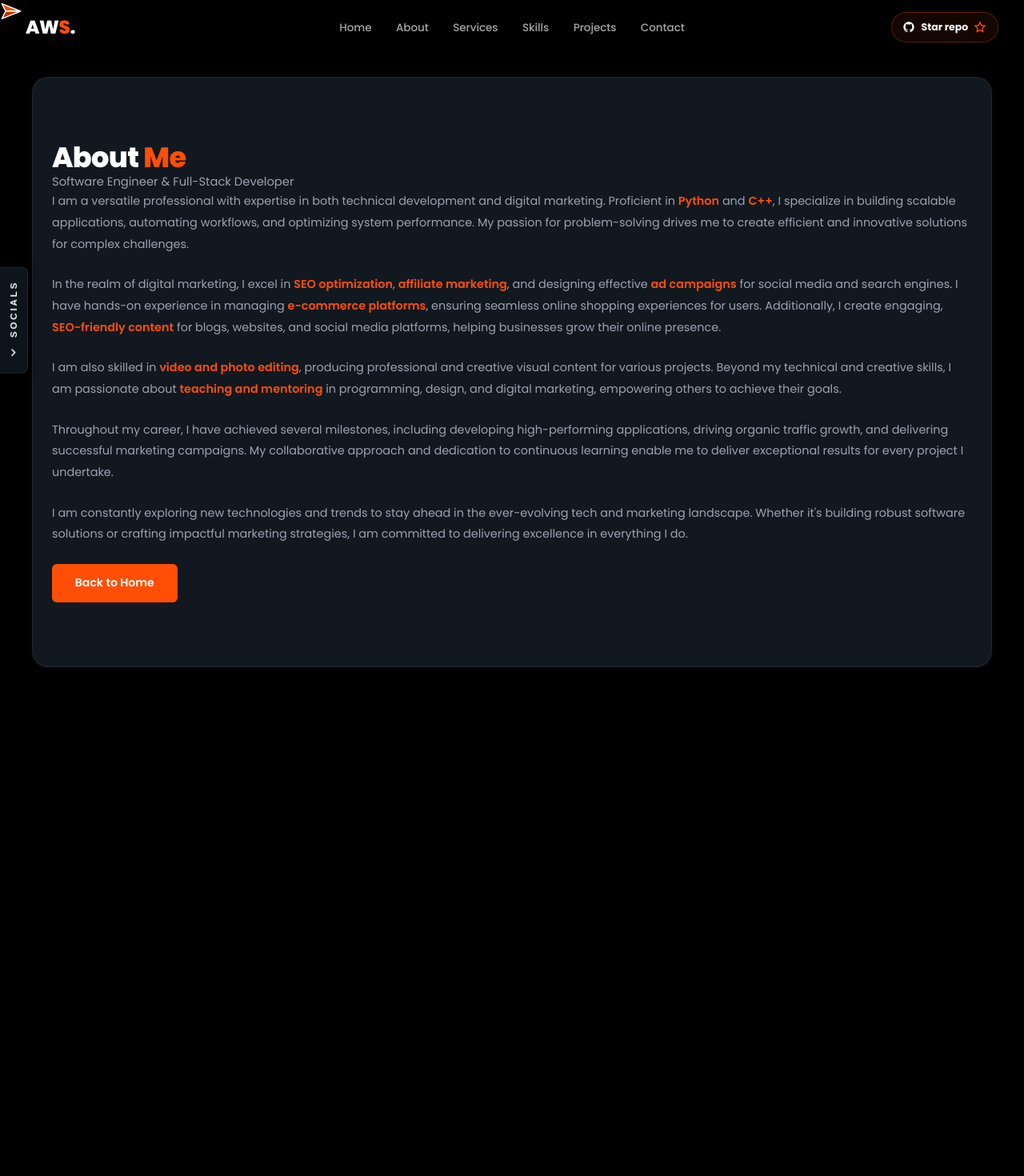
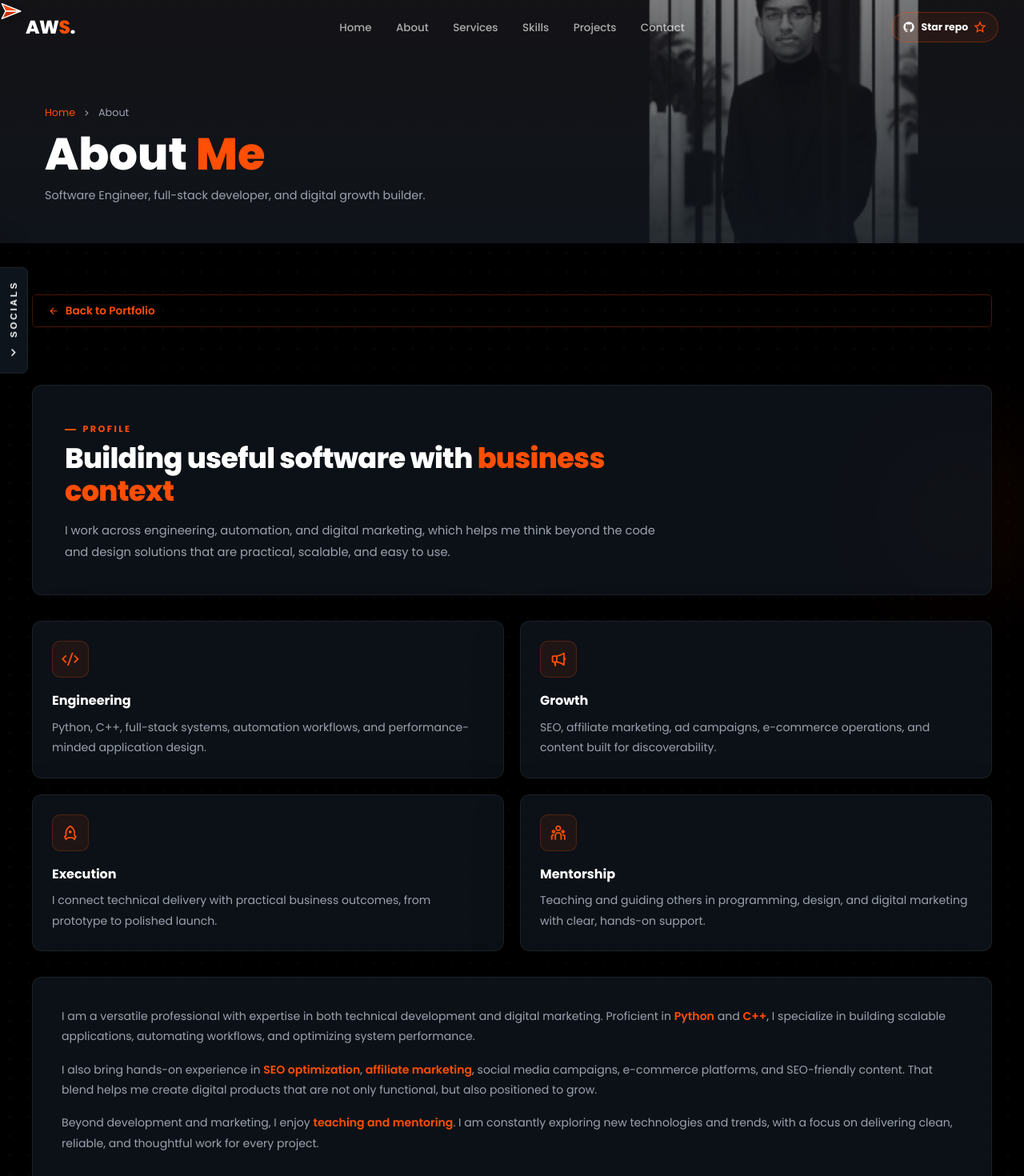
Before and after one commit to Ab-Wb-Sid/my-portfolio, a React (Vite) app: page /about in a window 1280 px wide. Shown: the top 1470 px of the page at 80% size. Before the commit the page ends 898 px from the top, so only its background shows below. Built offline with nearby package versions, Linux system fonts and the light colour scheme.

Commit message:
project 4 added

```diff
--- a/src/pages/AboutDetails.css
+++ b/src/pages/AboutDetails.css
@@ -1,10 +1,199 @@
-/* ── ABOUT DETAILS PAGE ── */
-.about-details { background: var(--primary-color); min-height: 100vh; padding: 6rem 1.5rem 4rem; }
-.about-details__container {
-  max-width: var(--max-width); margin: auto;
-  background: var(--surface); border: 1px solid var(--border);
-  border-radius: 20px; padding: 3rem;
-  box-shadow: 0 20px 60px rgba(0,0,0,.3);
+/* ABOUT DETAILS PAGE */
+.about-hero {
+  min-height: 38vh;
+  display: flex;
+  align-items: flex-end;
+  padding-top: 70px;
+  padding-bottom: 3rem;
+  background-position: center;
+  background-repeat: no-repeat;
+  background-size: cover;
+  position: relative;
 }
-.about-details__content { color: var(--text-light); font-size: .9rem; line-height: 1.85; margin-bottom: 1.5rem; }
-.about-details__content strong { color: var(--secondary-color); font-weight: 600; }
+
+.about-hero::after {
+  content: '';
+  position: absolute;
+  inset: 0;
+  background: linear-gradient(to bottom, rgba(0, 0, 0, 0.3) 0%, rgba(13, 19, 25, 0.85) 100%);
+}
+
+.about-hero__content {
+  width: 100%;
+  max-width: var(--max-width);
+  margin: 0 auto;
+  padding: 0 1rem;
+  position: relative;
+  z-index: 1;
+}
+
+.about-hero__breadcrumb {
+  display: flex;
+  align-items: center;
+  gap: 0.5rem;
+  margin-bottom: 0.75rem;
+  color: var(--text-light);
+  font-size: 0.8rem;
+}
+
+.about-hero__breadcrumb a {
+  color: var(--secondary-color);
+  transition: opacity 0.2s;
+}
+
+.about-hero__breadcrumb a:hover {
+  opacity: 0.8;
+}
+
+.about-hero__title {
+  color: var(--white);
+  font-size: clamp(2rem, 6vw, 3.5rem);
+  font-weight: 800;
+  line-height: 1.1;
+}
+
+.about-hero__title span {
+  color: var(--secondary-color);
+}
+
+.about-hero__sub {
+  max-width: 620px;
+  margin-top: 0.5rem;
+  color: var(--text-light);
+  font-size: 0.9rem;
+  line-height: 1.7;
+}
+
+.about-details {
+  background-color: var(--primary-color);
+  background-image: radial-gradient(rgba(255, 255, 255, 0.05) 1px, transparent 1px);
+  background-size: 24px 24px;
+  padding: 4rem 1rem 6rem;
+  position: relative;
+  overflow: hidden;
+}
+
+.about-details::before {
+  content: '';
+  position: absolute;
+  top: 8rem;
+  right: -8rem;
+  width: 420px;
+  height: 420px;
+  border-radius: 50%;
+  background: radial-gradient(circle, rgba(255, 78, 5, 0.06), transparent 70%);
+  pointer-events: none;
+}
+
+.about-details__inner {
+  max-width: var(--max-width);
+  margin: 0 auto;
+  display: flex;
+  flex-direction: column;
+  gap: 2rem;
+  position: relative;
+  z-index: 1;
+}
+
+.about-details__intro-card,
+.about-details__story,
+.about-details__card {
+  background: rgba(17, 24, 32, 0.72);
+  border: 1px solid var(--border);
+  border-radius: 12px;
+  box-shadow: 0 20px 60px rgba(0, 0, 0, 0.28);
+}
+
+.about-details__intro-card {
+  padding: clamp(1.5rem, 4vw, 2.5rem);
+}
+
+.about-details__intro-card .section__title {
+  max-width: 780px;
+  margin-bottom: 1rem;
+}
+
+.about-details__intro-card .section__subtitle {
+  max-width: 760px;
+  line-height: 1.8;
+}
+
+.about-details__grid {
+  display: grid;
+  grid-template-columns: 1fr;
+  gap: 1.25rem;
+}
+
+.about-details__card {
+  padding: 1.5rem;
+  transition: transform 0.3s ease, border-color 0.3s ease, box-shadow 0.3s ease;
+}
+
+.about-details__card:hover {
+  border-color: rgba(255, 78, 5, 0.32);
+  box-shadow: 0 16px 40px rgba(255, 78, 5, 0.12);
+  transform: translateY(-4px);
+}
+
+.about-details__icon {
+  width: 46px;
+  height: 46px;
+  display: flex;
+  align-items: center;
+  justify-content: center;
+  margin-bottom: 1rem;
+  border-radius: 10px;
+  border: 1px solid rgba(255, 78, 5, 0.24);
+  background: rgba(255, 78, 5, 0.08);
+  color: var(--secondary-color);
+  font-size: 1.35rem;
+}
+
+.about-details__card h3 {
+  margin-bottom: 0.55rem;
+  color: var(--white);
+  font-size: 1rem;
+}
+
+.about-details__card p,
+.about-details__story p {
+  color: var(--text-light);
+  font-size: 0.88rem;
+  line-height: 1.8;
+}
+
+.about-details__story {
+  display: grid;
+  gap: 1rem;
+  padding: clamp(1.5rem, 4vw, 2.25rem);
+}
+
+.about-details__story strong {
+  color: var(--secondary-color);
+  font-weight: 600;
+}
+
+@media (min-width: 720px) {
+  .about-details__grid {
+    grid-template-columns: repeat(2, 1fr);
+  }
+}
+
+@media (max-width: 640px) {
+  .about-hero {
+    min-height: 34vh;
+    padding-bottom: 2rem;
+  }
+
+  .about-details {
+    padding: 3rem 0.75rem 4.5rem;
+  }
+
+  .about-details__inner {
+    gap: 1.5rem;
+  }
+
+  .about-details__card {
+    padding: 1.25rem;
+  }
+}
--- a/src/pages/AboutDetails.jsx
+++ b/src/pages/AboutDetails.jsx
@@ -1,6 +1,16 @@
 import { useEffect } from 'react'
 import { Link } from 'react-router-dom'
 import { motion } from 'framer-motion'
+import {
+  RiArrowLeftLine,
+  RiArrowRightSLine,
+  RiCodeSSlashLine,
+  RiMegaphoneLine,
+  RiRocketLine,
+  RiTeamLine,
+} from 'react-icons/ri'
+import Footer from '../sections/Footer'
+import headerBg from '../assets/header-bg.png'
 import './AboutDetails.css'
 
 const fadeUp = {
@@ -8,39 +18,89 @@ const fadeUp = {
   visible: (i) => ({ opacity: 1, y: 0, transition: { delay: i * 0.1, duration: 0.7, ease: [0.16, 1, 0.3, 1] } }),
 }
 
+const strengths = [
+  {
+    icon: <RiCodeSSlashLine />,
+    title: 'Engineering',
+    text: 'Python, C++, full-stack systems, automation workflows, and performance-minded application design.',
+  },
+  {
+    icon: <RiMegaphoneLine />,
+    title: 'Growth',
+    text: 'SEO, affiliate marketing, ad campaigns, e-commerce operations, and content built for discoverability.',
+  },
+  {
+    icon: <RiRocketLine />,
+    title: 'Execution',
+    text: 'I connect technical delivery with practical business outcomes, from prototype to polished launch.',
+  },
+  {
+    icon: <RiTeamLine />,
+    title: 'Mentorship',
+    text: 'Teaching and guiding others in programming, design, and digital marketing with clear, hands-on support.',
+  },
+]
+
 export default function AboutDetails() {
   useEffect(() => { window.scrollTo(0, 0) }, [])
 
   return (
-    <section className="about-details">
-      <div className="section__container about-details__container">
-        <motion.h2 className="section__title" custom={0} variants={fadeUp} initial="hidden" animate="visible">
-          About <span>Me</span>
-        </motion.h2>
-        <motion.p className="section__subtitle" custom={1} variants={fadeUp} initial="hidden" animate="visible">
-          Software Engineer &amp; Full-Stack Developer
-        </motion.p>
+    <>
+      <section className="about-hero" style={{ backgroundImage: `url(${headerBg})` }}>
+        <div className="about-hero__content">
+          <div className="about-hero__breadcrumb">
+            <Link to="/">Home</Link>
+            <RiArrowRightSLine />
+            <span>About</span>
+          </div>
+          <motion.h1 className="about-hero__title" custom={0} variants={fadeUp} initial="hidden" animate="visible">
+            About <span>Me</span>
+          </motion.h1>
+          <motion.p className="about-hero__sub" custom={1} variants={fadeUp} initial="hidden" animate="visible">
+            Software Engineer, full-stack developer, and digital growth builder.
+          </motion.p>
+        </div>
+      </section>
 
-        <motion.p className="about-details__content" custom={2} variants={fadeUp} initial="hidden" animate="visible">
-          I am a versatile professional with expertise in both technical development and digital marketing. Proficient in <strong>Python</strong> and <strong>C++</strong>, I specialize in building scalable applications, automating workflows, and optimizing system performance. My passion for problem-solving drives me to create efficient and innovative solutions for complex challenges.
-        </motion.p>
-        <motion.p className="about-details__content" custom={3} variants={fadeUp} initial="hidden" animate="visible">
-          In the realm of digital marketing, I excel in <strong>SEO optimization</strong>, <strong>affiliate marketing</strong>, and designing effective <strong>ad campaigns</strong> for social media and search engines. I have hands-on experience in managing <strong>e-commerce platforms</strong>, ensuring seamless online shopping experiences for users. Additionally, I create engaging, <strong>SEO-friendly content</strong> for blogs, websites, and social media platforms, helping businesses grow their online presence.
-        </motion.p>
-        <motion.p className="about-details__content" custom={4} variants={fadeUp} initial="hidden" animate="visible">
-          I am also skilled in <strong>video and photo editing</strong>, producing professional and creative visual content for various projects. Beyond my technical and creative skills, I am passionate about <strong>teaching and mentoring</strong> in programming, design, and digital marketing, empowering others to achieve their goals.
-        </motion.p>
-        <motion.p className="about-details__content" custom={5} variants={fadeUp} initial="hidden" animate="visible">
-          Throughout my career, I have achieved several milestones, including developing high-performing applications, driving organic traffic growth, and delivering successful marketing campaigns. My collaborative approach and dedication to continuous learning enable me to deliver exceptional results for every project I undertake.
-        </motion.p>
-        <motion.p className="about-details__content" custom={6} variants={fadeUp} initial="hidden" animate="visible">
-          I am constantly exploring new technologies and trends to stay ahead in the ever-evolving tech and marketing landscape. Whether it's building robust software solutions or crafting impactful marketing strategies, I am committed to delivering excellence in everything I do.
-        </motion.p>
+      <section className="about-details">
+        <div className="about-details__inner">
+          <Link to="/" className="back-btn">
+            <RiArrowLeftLine /> Back to Portfolio
+          </Link>
 
-        <motion.div custom={7} variants={fadeUp} initial="hidden" animate="visible">
-          <Link to="/" className="btn">Back to Home</Link>
-        </motion.div>
-      </div>
-    </section>
+          <motion.div className="about-details__intro-card" custom={2} variants={fadeUp} initial="hidden" animate="visible">
+            <span className="section__label">Profile</span>
+            <h2 className="section__title">Building useful software with <span>business context</span></h2>
+            <p className="section__subtitle">
+              I work across engineering, automation, and digital marketing, which helps me think beyond the code and design solutions that are practical, scalable, and easy to use.
+            </p>
+          </motion.div>
+
+          <div className="about-details__grid">
+            {strengths.map((item, i) => (
+              <motion.article className="about-details__card" key={item.title} custom={i + 3} variants={fadeUp} initial="hidden" animate="visible">
+                <div className="about-details__icon">{item.icon}</div>
+                <h3>{item.title}</h3>
+                <p>{item.text}</p>
+              </motion.article>
+            ))}
+          </div>
+
+          <motion.div className="about-details__story" custom={7} variants={fadeUp} initial="hidden" animate="visible">
+            <p>
+              I am a versatile professional with expertise in both technical development and digital marketing. Proficient in <strong>Python</strong> and <strong>C++</strong>, I specialize in building scalable applications, automating workflows, and optimizing system performance.
+            </p>
+            <p>
+              I also bring hands-on experience in <strong>SEO optimization</strong>, <strong>affiliate marketing</strong>, social media campaigns, e-commerce platforms, and SEO-friendly content. That blend helps me create digital products that are not only functional, but also positioned to grow.
+            </p>
+            <p>
+              Beyond development and marketing, I enjoy <strong>teaching and mentoring</strong>. I am constantly exploring new technologies and trends, with a focus on delivering clean, reliable, and thoughtful work for every project.
+            </p>
+          </motion.div>
+        </div>
+      </section>
+
+      <Footer />
+    </>
   )
 }
--- a/src/sections/About.jsx
+++ b/src/sections/About.jsx
@@ -5,7 +5,7 @@ import aboutImg from '../assets/about-bg.jpg'
 import './About.css'
 
 const facts = [
-  { num: '3+', label: 'Projects' },
+  { num: '4+', label: 'Projects' },
   { num: '5+', label: 'Tech Stack' },
   { num: '2+', label: 'Years Exp.' },
 ]
--- a/src/sections/Hero.jsx
+++ b/src/sections/Hero.jsx
@@ -8,7 +8,7 @@ import './Hero.css'
 const typingText = "Software Engineer & Full-Stack Developer with a passion for building scalable systems, AI-powered automation, and elegant web experiences. Let's create something great together."
 
 const stats = [
-  { num: '3', label: 'Projects Built' },
+  { num: '4', label: 'Projects Built' },
   { num: '5', label: 'Technologies' },
   { num: '2', label: 'Years Coding' },
 ]
--- a/src/sections/ProjectsPreview.css
+++ b/src/sections/ProjectsPreview.css
@@ -10,7 +10,8 @@
 .project__container { text-align:center; }
 
 .project__preview__grid { display:grid; grid-template-columns:1fr; gap:1.5rem; margin-top:3.5rem; }
-@media (min-width:640px) { .project__preview__grid { grid-template-columns:repeat(3,1fr); } }
+@media (min-width:640px) { .project__preview__grid { grid-template-columns:repeat(2,1fr); } }
+@media (min-width:1100px) { .project__preview__grid { grid-template-columns:repeat(4,1fr); } }
 
 .project__preview__card {
   background:var(--surface); border-radius:14px; border:1px solid var(--border);
--- a/src/sections/ProjectsPreview.jsx
+++ b/src/sections/ProjectsPreview.jsx
@@ -4,12 +4,14 @@ import { RiArrowRightLine } from 'react-icons/ri'
 import project1 from '../assets/project-1.png'
 import project2 from '../assets/project-2.png'
 import project3 from '../assets/project-3.png'
+import project5 from '../assets/project-5.png'
 import './ProjectsPreview.css'
 
 const projects = [
   { img: project1, title: 'AI Automation Workflow Builder', tech: 'Python · Node.js · OpenAI API · WhatsApp API', tag: 'In Progress' },
   { img: project2, title: 'Plagiarism Detection System', tech: 'C++ · NLP · Rabin-Karp Algorithm', tag: '2025' },
   { img: project3, title: 'Ping-Pong Game', tech: 'Java · JavaFX · Game Loop', tag: '2024' },
+  { img: project5, title: 'CRM Software', tech: 'CRM Â· Client Management Â· Lead Tracking', tag: '2026' },
 ]
 
 const stagger = {
```
Also changed, not shown: src/pages/ProjectsPage.css (+55 -7 lines), src/pages/ProjectsPage.jsx (+29 -6 lines).
